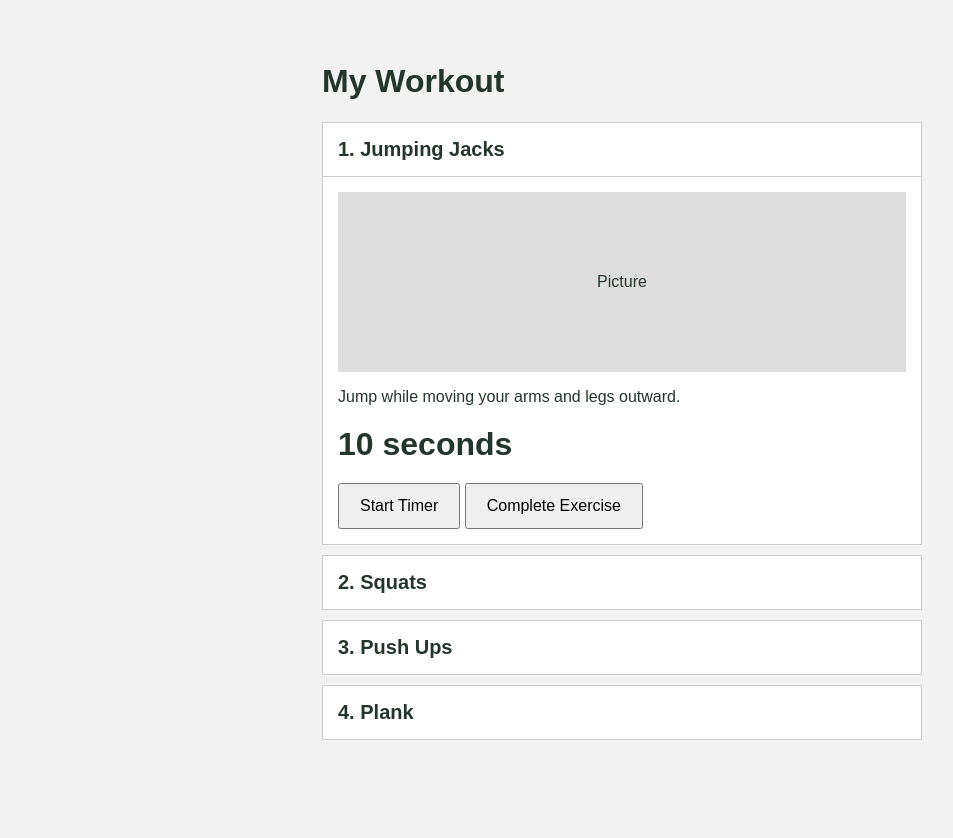
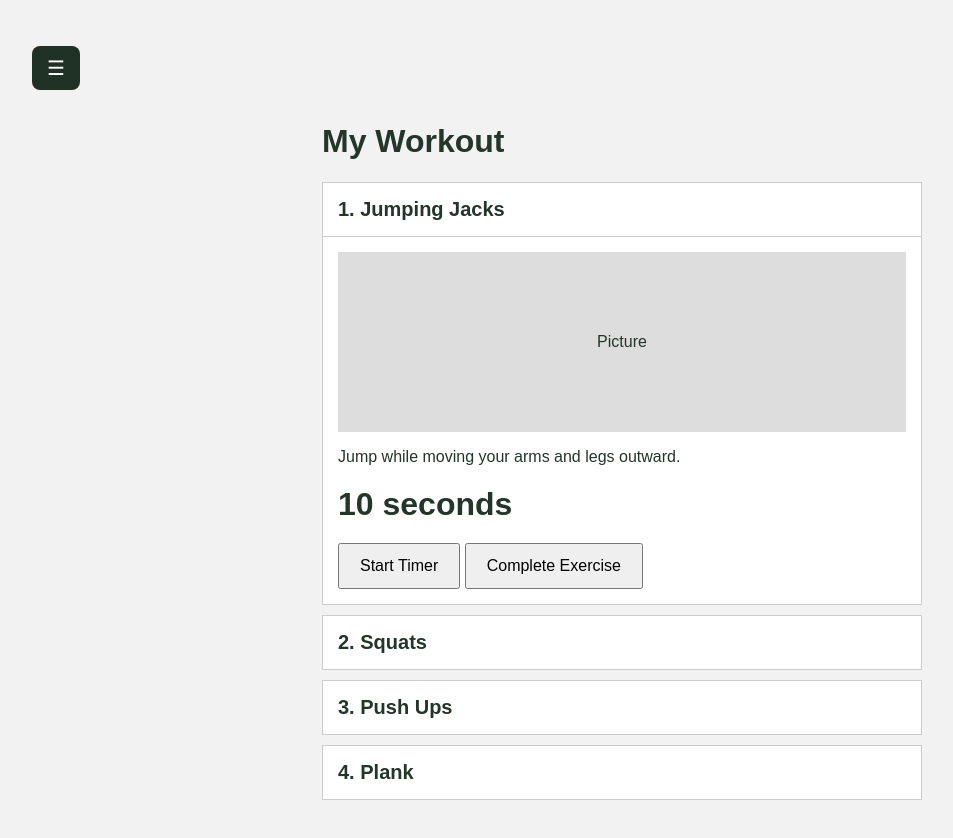
Before and after one commit to PieceOfBrownie/Project-Asclepius, a plain HTML site: page exercices.html in a window 1280 px wide. Shown: the whole page, without its empty margins (18-971 px from the left). Before the commit the page ends 800 px from the top, so only its background shows below. Drawn offline with Linux system fonts and the light colour scheme.

Commit message:
edit nav x4

```diff
--- a/exercices.html
+++ b/exercices.html
@@ -16,6 +16,11 @@
             <a href="ranking.html">🏆 Ranking</a>
             <a href="exercices.html">💪 Exercises</a>
         </div>
+
+        <div id="main">
+            <button class="openbtn" onclick="openNav()">☰</button>
+        </div>
+
         <main class="workout-container">
             <h1>My Workout</h1>
             <div id="exercise-list">
```
